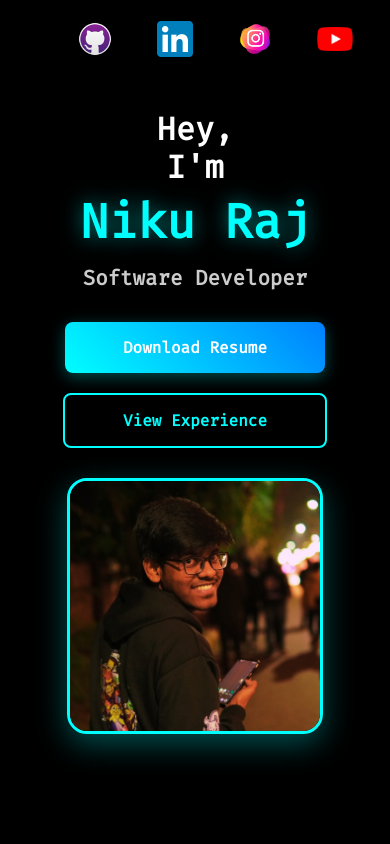
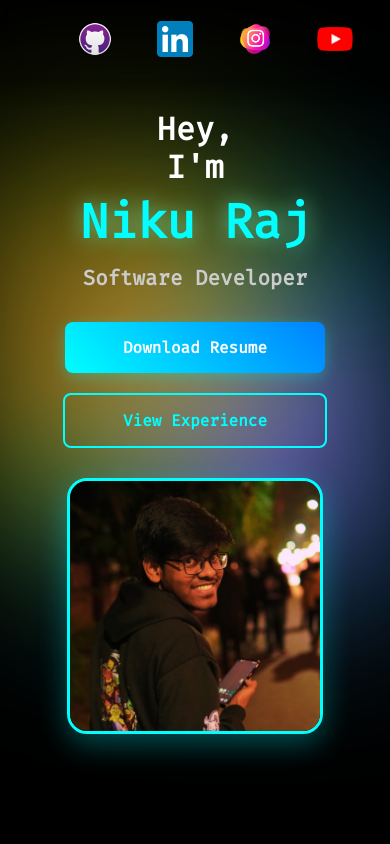
Before and after one commit to niku-raaz/portfolio, a React (Create React App) app: page / in a window 390 px wide. Shown: the top 844 px of the page. Built offline with nearby package versions, Linux system fonts and the light colour scheme.

Commit message:
instagram aura

```diff
--- a/src/components/hero.jsx
+++ b/src/components/hero.jsx
@@ -5,6 +5,7 @@ import Profile from '../assets/profile.jpg';
 export default function Hero() {
   return (
     <div className="hero">
+      <div className="aura" aria-hidden="true"></div>
       <div className="hero-content">
         <div className="hero-text">
           <div className="greeting">
--- a/src/index.css
+++ b/src/index.css
@@ -168,6 +168,37 @@ code {
   background: transparent;
 }
 
+.aura {
+  position: absolute;
+  left: 38%;
+  top: 54%;
+  width: 760px;
+  height: 760px;
+  transform: translate(-50%, -50%);
+  filter: blur(60px) saturate(135%);
+  pointer-events: none;
+  z-index: 0;
+  background: radial-gradient(circle at 28% 36%, rgba(255, 85, 140, 0.9) 0%, rgba(255, 170, 66, 0.7) 22%, rgba(255, 255, 102, 0.5) 40%, transparent 55%),
+              radial-gradient(circle at 68% 64%, rgba(147, 89, 255, 0.85) 0%, rgba(66, 165, 255, 0.6) 28%, rgba(0, 255, 204, 0.32) 50%, transparent 65%);
+  mix-blend-mode: screen;
+  animation: auraMove 12s ease-in-out infinite, auraHue 9s linear infinite;
+  opacity: 0.95;
+}
+
+@keyframes auraMove {
+  0% { transform: translate(-52%, -52%) scale(1) rotate(0deg); }
+  25% { transform: translate(-58%, -48%) scale(1.02) rotate(4deg); }
+  50% { transform: translate(-52%, -56%) scale(1.04) rotate(0deg); }
+  75% { transform: translate(-48%, -50%) scale(1.01) rotate(-4deg); }
+  100% { transform: translate(-52%, -52%) scale(1) rotate(0deg); }
+}
+
+@keyframes auraHue {
+  0% { filter: blur(80px) saturate(140%) hue-rotate(0deg); }
+  50% { filter: blur(80px) saturate(160%) hue-rotate(40deg); }
+  100% { filter: blur(80px) saturate(140%) hue-rotate(0deg); }
+}
+
 .hero-content {
   display: flex;
   align-items: center;
@@ -204,6 +235,27 @@ code {
   margin: 0 0 15px 0;
   line-height: 1.1;
   text-shadow: 0 0 20px rgba(0, 255, 255, 0.5);
+  animation: aura-glow 10s ease-in-out infinite;
+  position: relative;
+  z-index: 1;
+}
+
+@keyframes aura-glow {
+  0% {
+    text-shadow: 0 0 20px rgba(0, 255, 255, 0.5), 0 0 30px rgba(255, 0, 255, 0.3), 0 0 40px rgba(255, 255, 0, 0.2);
+  }
+  25% {
+    text-shadow: 0 0 20px rgba(255, 0, 255, 0.5), 0 0 30px rgba(255, 255, 0, 0.3), 0 0 40px rgba(0, 255, 255, 0.2);
+  }
+  50% {
+    text-shadow: 0 0 20px rgba(255, 255, 0, 0.5), 0 0 30px rgba(0, 255, 255, 0.3), 0 0 40px rgba(255, 0, 255, 0.2);
+  }
+  75% {
+    text-shadow: 0 0 20px rgba(0, 255, 255, 0.5), 0 0 30px rgba(255, 255, 0, 0.3), 0 0 40px rgba(255, 0, 255, 0.2);
+  }
+  100% {
+    text-shadow: 0 0 20px rgba(0, 255, 255, 0.5), 0 0 30px rgba(255, 0, 255, 0.3), 0 0 40px rgba(255, 255, 0, 0.2);
+  }
 }
 
 .title {
@@ -583,6 +635,15 @@ code {
     gap: 30px;
   }
 
+  .aura {
+    width: 420px;
+    height: 420px;
+    left: 50%;
+    top: 48%;
+    filter: blur(40px) saturate(120%);
+    opacity: 0.9;
+  }
+
   .hero-text {
     max-width: 100%;
     order: 1;
```
